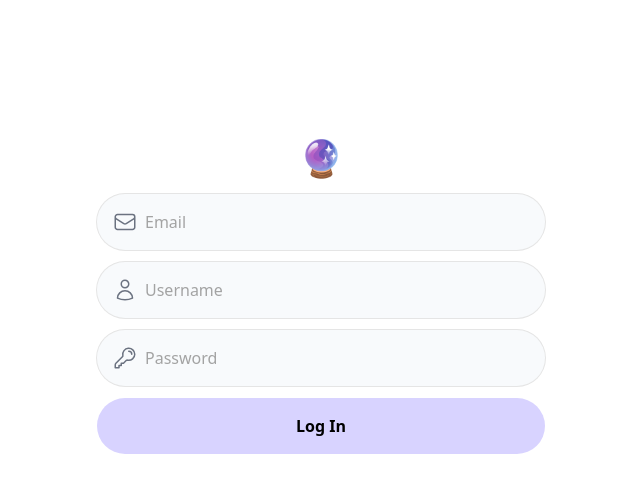
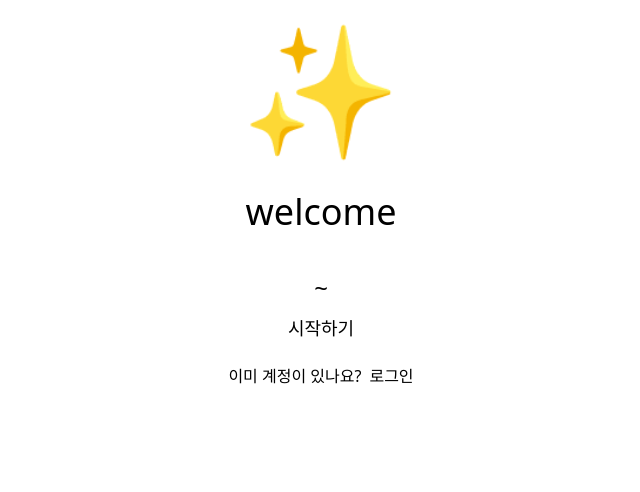
Before and after one commit to jungheeYoo/5-2-carrot-market-assignmentAll, a Next.js app: page / in a window 1280 px wide. Shown: the top 492 px of the page, without its empty margins (319-959 px from the left). Built offline with nearby package versions, Linux system fonts and the light colour scheme.

Commit message:
Feat: add home page and move login files to a new folder

```diff
--- a/app/actions.ts
+++ b/app/login/actions.ts
@@ -9,7 +9,7 @@ import {
   PASSWORD_MIN_LENGTH_ERROR,
   PASSWORD_REGEX,
   PASSWORD_REGEX_ERROR,
-} from '../lib/constants';
+} from '../../lib/constants';
 
 const checkEmail = (email: string) => email.includes('@zod.com');
 
--- /dev/null
+++ b/app/login/page.tsx
@@ -0,0 +1,56 @@
+'use client';
+
+import FormButton from '@/components/form-btn';
+import FormInput from '@/components/form-input';
+import { handleForm } from './actions';
+import { useFormState } from 'react-dom';
+import { UserEmail, UserIcon, UserPassword } from '@/components/user-icon';
+// import '@/lib/db';
+
+export default function Login() {
+  const [state, action] = useFormState(handleForm, null);
+
+  return (
+    <div className="flex items-center justify-center min-h-screen relative">
+      <div className="max-w-md w-full -mt-52">
+        <div className="flex flex-col gap-2 items-center mb-4">
+          <span className="text-4xl">🔮</span>
+        </div>
+        <form action={action} className="flex flex-col gap-3">
+          <FormInput
+            name="email"
+            type="email"
+            placeholder="Email"
+            required
+            errors={state?.fieldErrors?.email ?? []}
+            icon={<UserEmail />}
+          />
+          <FormInput
+            name="username"
+            type="text"
+            placeholder="Username"
+            required
+            errors={state?.fieldErrors?.username ?? []}
+            icon={<UserIcon />}
+          />
+          <FormInput
+            name="password"
+            type="password"
+            placeholder="Password"
+            required
+            errors={state?.fieldErrors?.password ?? []}
+            icon={<UserPassword />}
+          />
+          <FormButton text="Log In" />
+          {state === undefined && (
+            <div className="text-center mb-4">
+              <div className="inline-block px-4 py-2 font-semibold text-[#a399f1]">
+                Welcome back! 👍
+              </div>
+            </div>
+          )}
+        </form>
+      </div>
+    </div>
+  );
+}
--- a/app/page.tsx
+++ b/app/page.tsx
@@ -1,55 +1,23 @@
-'use client';
+import Link from 'next/link';
 
-import FormButton from '@/components/form-btn';
-import FormInput from '@/components/form-input';
-import { handleForm } from './actions';
-import { useFormState } from 'react-dom';
-import { UserEmail, UserIcon, UserPassword } from '@/components/user-icon';
-// import '@/lib/db';
-
-export default function Login() {
-  const [state, action] = useFormState(handleForm, null);
-
+export default function Home() {
   return (
-    <div className="flex items-center justify-center min-h-screen relative">
-      <div className="max-w-md w-full -mt-52">
-        <div className="flex flex-col gap-2 items-center mb-4">
-          <span className="text-4xl">🔮</span>
+    <div className="flex flex-col items-center justify-between p-6">
+      <div className="my-auto flex flex-col items-center gap-10 *:font-medium">
+        <span className="text-9xl">✨</span>
+        <h1 className="text-4xl">welcome</h1>
+        <h2 className="text-2xl">~</h2>
+      </div>
+      <div className="flex flex-col items-center gap-3 w-full">
+        <Link href="/create-account" className="primary-btn text-lg py-2.5 ">
+          시작하기
+        </Link>
+        <div className="flex gap-2">
+          <span>이미 계정이 있나요?</span>
+          <Link href="/login" className="hover:underline">
+            로그인
+          </Link>
         </div>
-        <form action={action} className="flex flex-col gap-3">
-          <FormInput
-            name="email"
-            type="email"
-            placeholder="Email"
-            required
-            errors={state?.fieldErrors?.email ?? []}
-            icon={<UserEmail />}
-          />
-          <FormInput
-            name="username"
-            type="text"
-            placeholder="Username"
-            required
-            errors={state?.fieldErrors?.username ?? []}
-            icon={<UserIcon />}
-          />
-          <FormInput
-            name="password"
-            type="password"
-            placeholder="Password"
-            required
-            errors={state?.fieldErrors?.password ?? []}
-            icon={<UserPassword />}
-          />
-          <FormButton text="Log In" />
-          {state === undefined && (
-            <div className="text-center mb-4">
-              <div className="inline-block px-4 py-2 font-semibold text-[#a399f1]">
-                Welcome back! 👍
-              </div>
-            </div>
-          )}
-        </form>
       </div>
     </div>
   );
```
